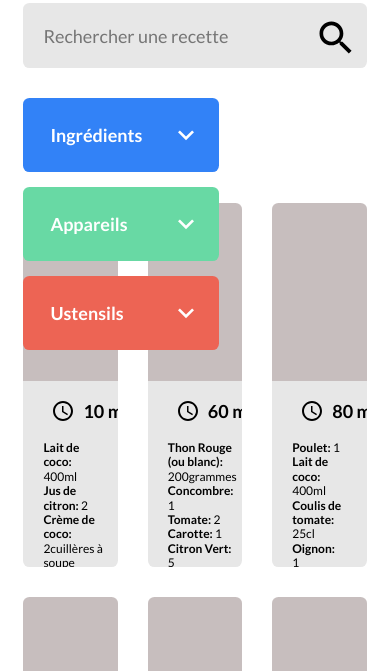
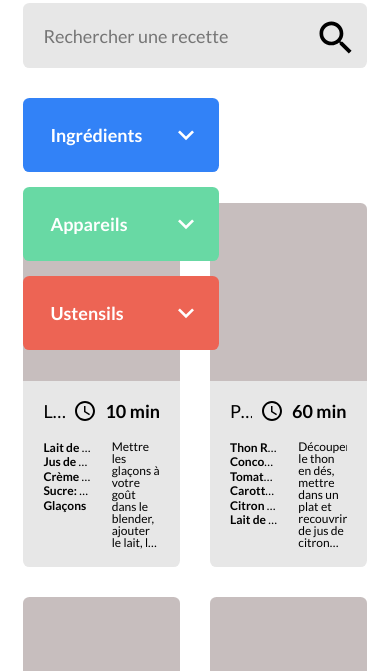
Before and after one commit to Dratatin/MathysChirouze_7_17032022, a plain HTML site: page index.html in a window 390 px wide. Shown: the part 173-844 px from the top of the page. Drawn offline with Linux system fonts and the light colour scheme.

Commit message:
responsive styles of recipes

```diff
--- a/sass/components/_recipe.scss
+++ b/sass/components/_recipe.scss
@@ -42,6 +42,12 @@
                 flex: 1;
                 line-height: 14.4px;
                 margin-right: 10px;
+                overflow: hidden;
+                li {
+                    overflow: hidden;
+                    text-overflow: ellipsis;
+                    white-space: nowrap;
+                }
             }
             &__text {
                 display: -webkit-box;
--- a/sass/layouts/_grid.scss
+++ b/sass/layouts/_grid.scss
@@ -2,4 +2,7 @@
     display: grid;
     grid-template-columns: repeat(3, 1fr);
     grid-gap: 30px;
+    @media screen and (max-width: 1024px) {
+        grid-template-columns: repeat(2, 1fr);
+    }
 }
```
Also changed, not shown: style/main.css, 1 other file.
